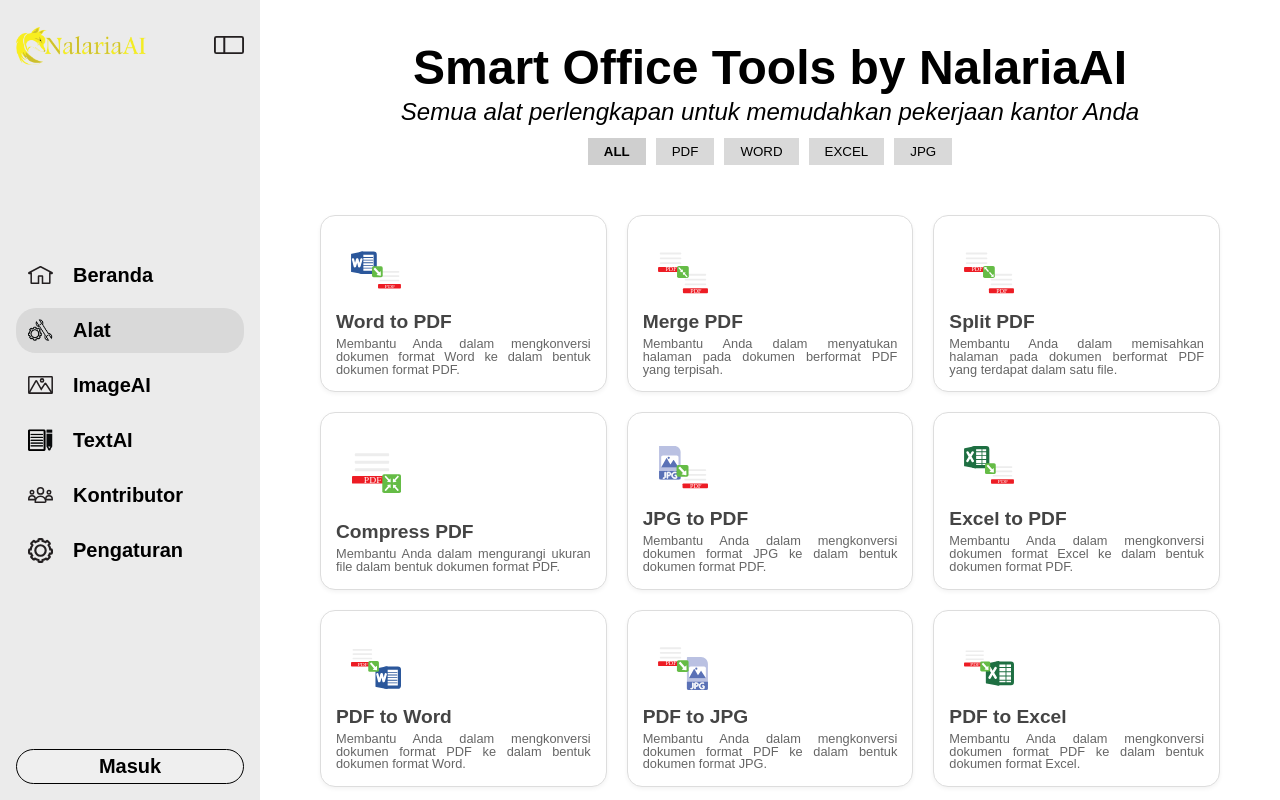
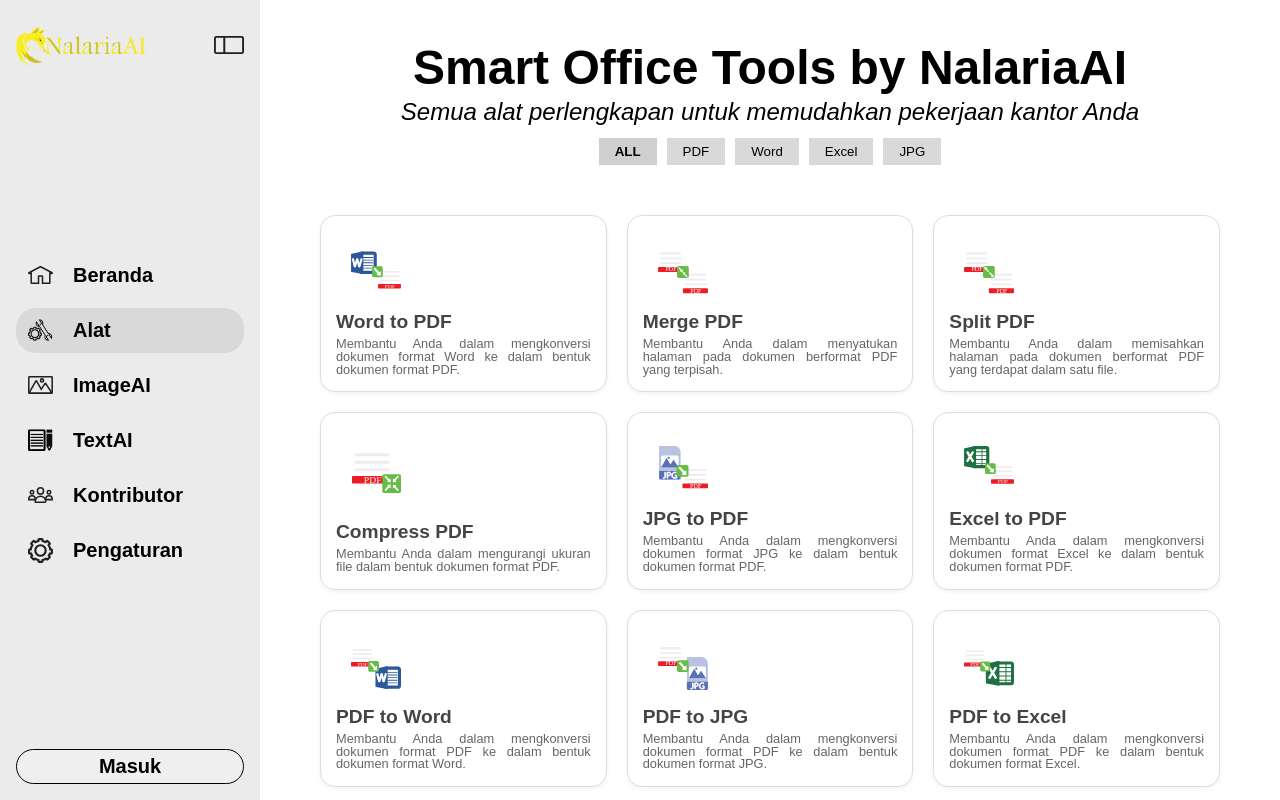
Before and after one commit to ahmadwafii11/Nalaria-AI, a React (Vite) app in the folder front-end/react-ts/: page /alat in a window 1280 px wide. Built offline with nearby package versions, Linux system fonts and the light colour scheme; a web font is replaced by a local one.

Commit message:
add active filteredType

```diff
--- a/front-end/react-ts/src/pages/Alat.tsx
+++ b/front-end/react-ts/src/pages/Alat.tsx
@@ -2,8 +2,16 @@
 import { NavLink } from "react-router-dom";
 import { alatList } from "../data/alatList";
 import { ICON_MAP } from "../assets/icons";
+import { useState } from "react";
 
 export default function Alat() {
+    type FilterType = "ALL" | "PDF" | "Word" | "Excel" | "JPG"
+    const [activeFilter, setActiveFilter] = useState<FilterType>("ALL");
+
+    const filteredTools =
+        activeFilter === "ALL"
+            ? alatList
+            : alatList.filter((alat) => alat.category === activeFilter);
     return(
         <>
             <div className="content">
@@ -12,16 +20,22 @@
 
                 {/*Filter Menu Alat*/}
                 <div className="tool-filter">
-                    <button className="active">ALL</button>
-                    <button>PDF</button>
-                    <button>WORD</button>
-                    <button>EXCEL</button>
-                    <button>JPG</button>
+                    {(["ALL", "PDF", "Word", "Excel", "JPG"] as FilterType[]).map(
+                        (filter) => (
+                            <button
+                            key={filter}
+                            className={activeFilter === filter? "active" : ""}
+                            onClick={() => setActiveFilter(filter)}
+                            >
+                                {filter}
+                            </button>
+                        )
+                    )}
                 </div>
 
                 {/*Card Grid*/}
                 <div className="card-container">
-                    {alatList.map((alat) => (
+                    {filteredTools.map((alat) => (
                         <NavLink
                             key={alat.id}
                             to={`/alat/${alat.name}`}
```
